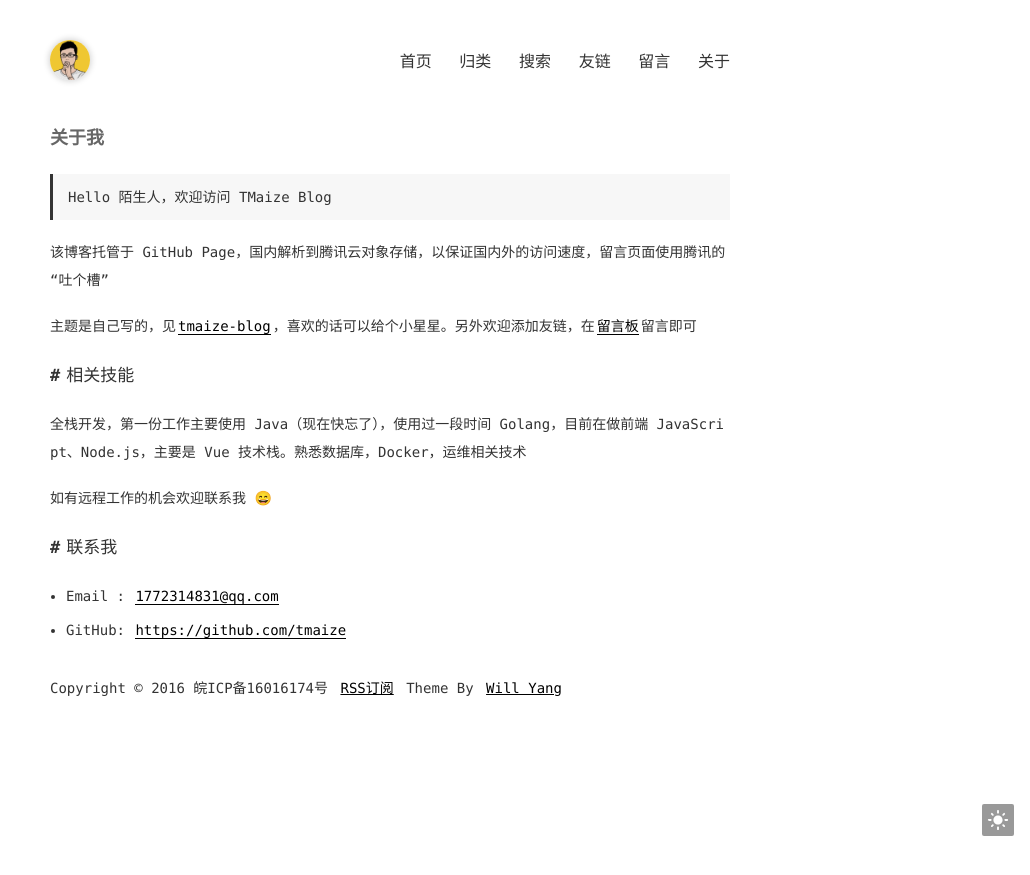
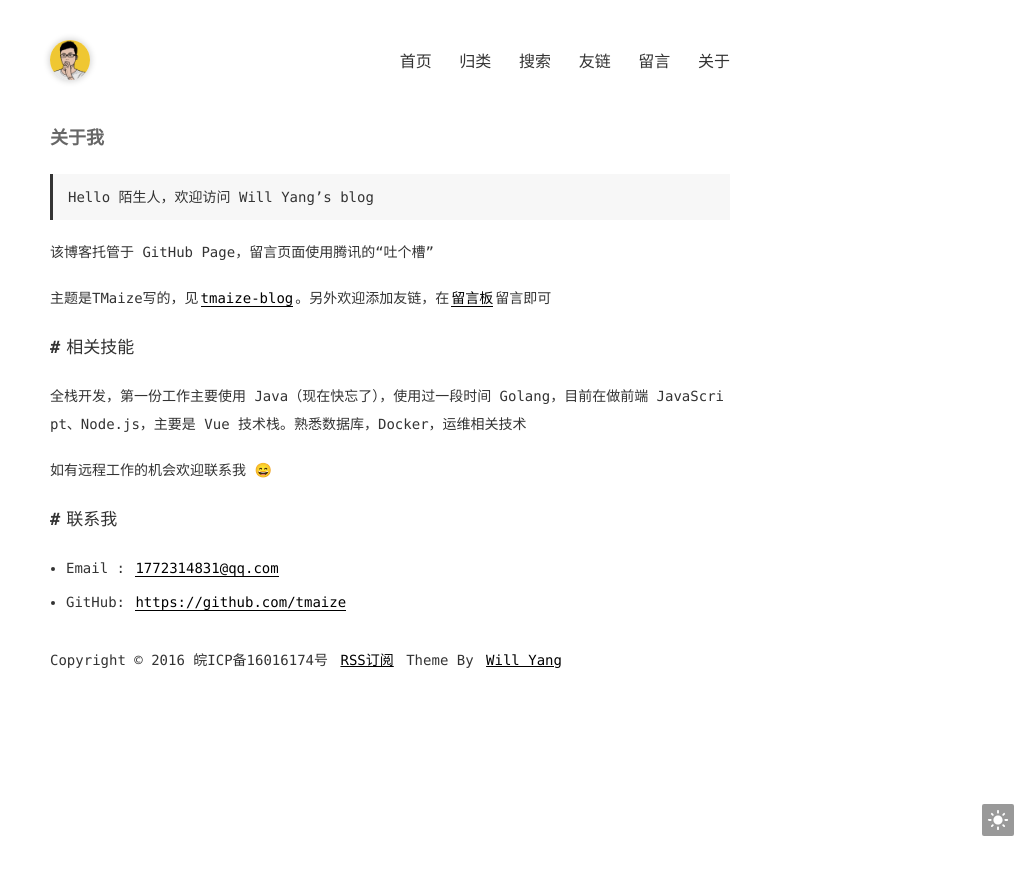
Before and after one commit to zongzaimang/blog.willyang, a Jekyll site: the page built from pages/about.md, in a window 1280 px wide. Shown: the top 875 px of the page, without its empty margins (250-1280 px from the left). Built offline with Jekyll 4.4.1, drawn with Linux system fonts in a browser that asks for light colours.

Commit message:
Update about.md

```diff
--- a/pages/about.md
+++ b/pages/about.md
@@ -3,11 +3,11 @@ layout: mypost
 title: 关于我
 ---
 
-> Hello 陌生人，欢迎访问 TMaize Blog
+> Hello 陌生人，欢迎访问 Will Yang's blog
 
-该博客托管于 GitHub Page，国内解析到腾讯云对象存储，以保证国内外的访问速度，留言页面使用腾讯的“吐个槽”
+该博客托管于 GitHub Page，留言页面使用腾讯的“吐个槽”
 
-主题是自己写的，见[tmaize-blog](https://github.com/TMaize/tmaize-blog)，喜欢的话可以给个小星星。另外欢迎添加友链，在[留言板](chat.html)留言即可
+主题是TMaize写的，见[tmaize-blog](https://github.com/TMaize/tmaize-blog)。另外欢迎添加友链，在[留言板](chat.html)留言即可
 
 ## 相关技能
 
```
